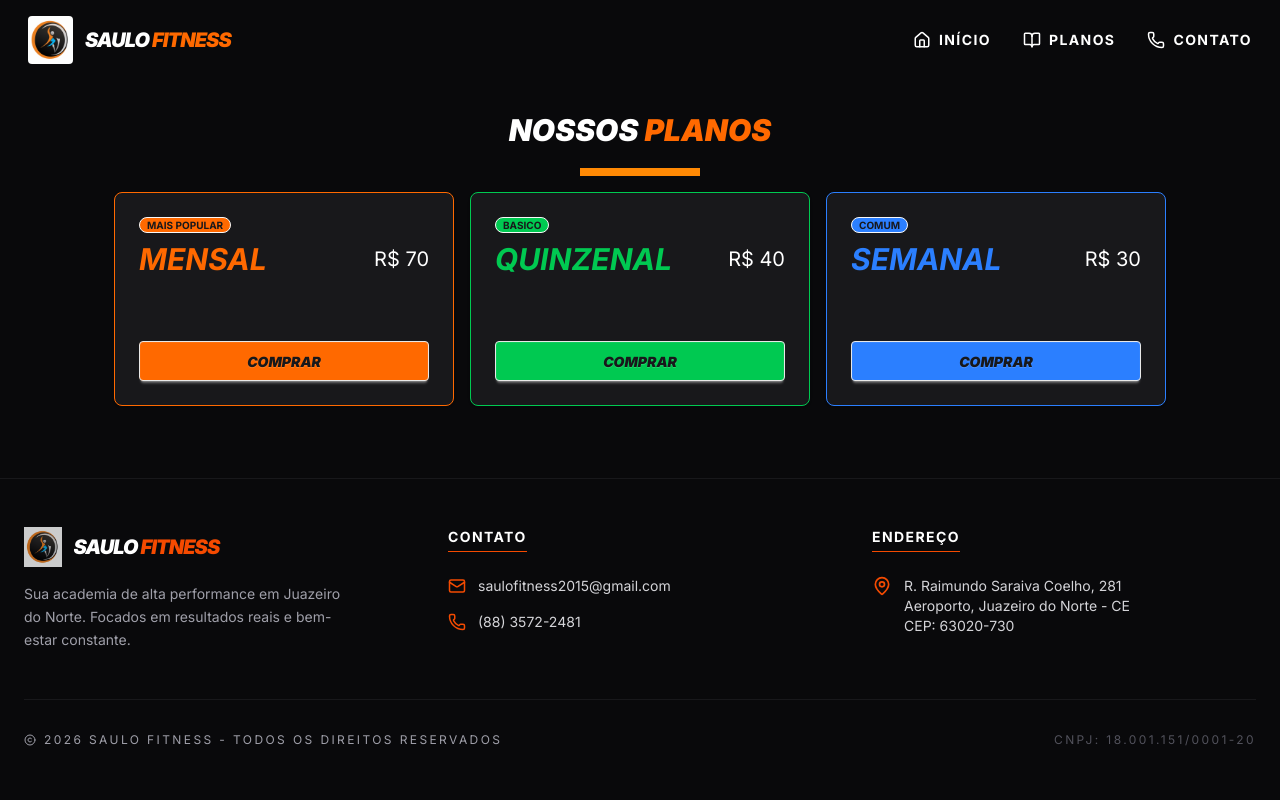
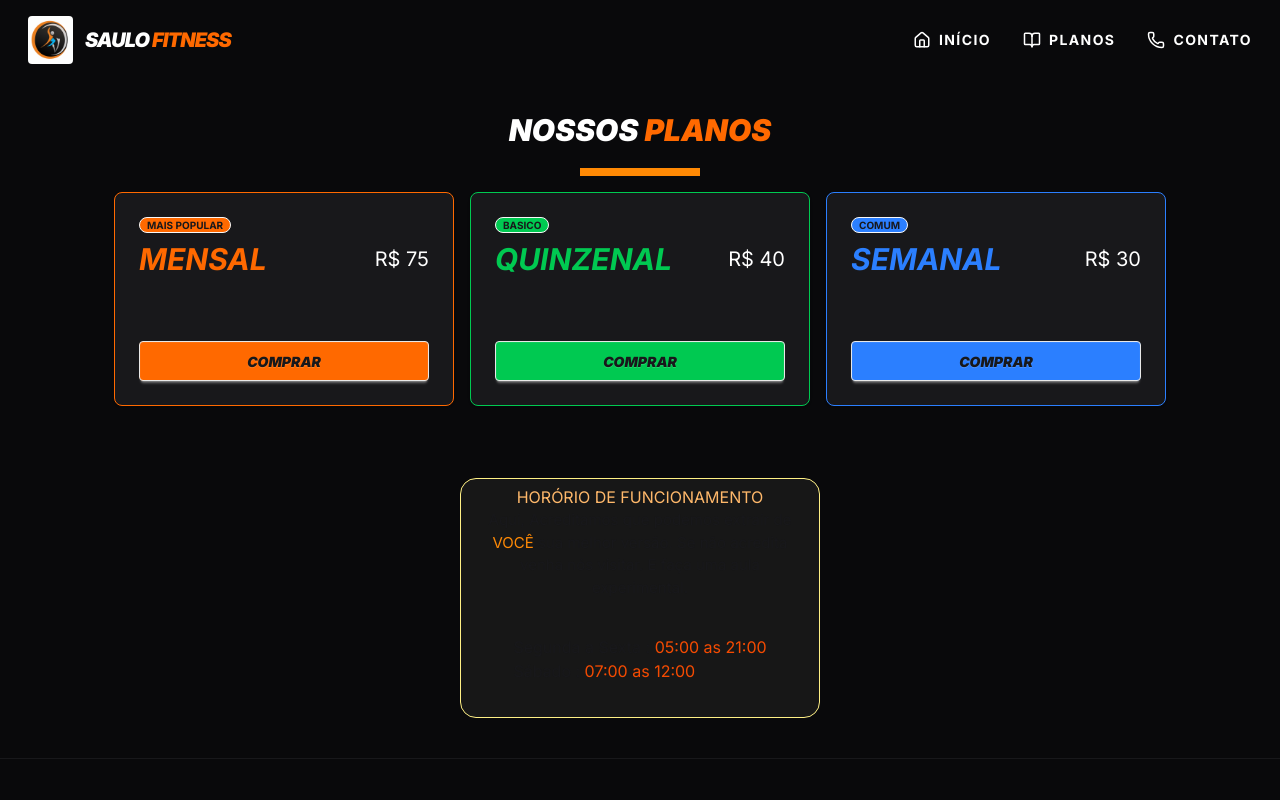
Before and after one commit to luizdev10/academia, a React (Vite) app: page /planos in a window 1280 px wide. Shown: the top 800 px of the page. Built offline with nearby package versions, Linux system fonts and the light colour scheme.

Commit message:
completed sales pages

```diff
--- a/src/app.jsx
+++ b/src/app.jsx
@@ -5,6 +5,7 @@ import IntroHome from "./pages/Home/IntroHome";
 import Atividades from "./pages/Home/Atividades";
 import Contato from "./pages/Home/Contato";
 import Planos from "./pages/Planos/Planos";
+
 
 function App() {
   return (
@@ -27,6 +28,7 @@ function App() {
           <Route path="/planos" element={<Planos />} />
 
 
+
           <Route path="*" element={<Navigate to="/" />} />
         </Routes>
 
--- a/src/pages/Home/IntroHome.jsx
+++ b/src/pages/Home/IntroHome.jsx
@@ -22,9 +22,6 @@ function IntroHome() {
           </p>
         </div>
       </div>
-
-
-      <div className="absolute bottom-0 left-0 w-full h-24 bg-gradient-to-t from-black to-transparent"></div>
     </section>
   );
 }
--- a/src/pages/Planos/Planos.jsx
+++ b/src/pages/Planos/Planos.jsx
@@ -1,10 +1,12 @@
+import Horario from "./horario"
+
 function Planos() {
 
     const listaPlano = [
         {
             periodo: "Mensal",
             status: "Mais Popular",
-            preco: "R$ 70",
+            preco: "R$ 75",
             corBorda: "border-orange-500",
             corBotao: "bg-orange-500",
             corTexto: "text-orange-500"
@@ -61,6 +63,7 @@ function Planos() {
                     })}
                 </div>
             </div>
+            <Horario />
         </section>
     );
 }
--- a/src/pages/Planos/horario.jsx
+++ b/src/pages/Planos/horario.jsx
@@ -0,0 +1,17 @@
+function Horario() {
+    return (
+        <>
+            <section className="flex justify-center mt-10" >
+                <div className="h-60 w-90 bg-neutral-900 rounded-2xl border border-yellow-200 flex flex-col items-center">
+                    <h2 className="text-black-100 uppercase text-center mt-1.5  text-orange-300">horório de funcionamento</h2>
+                    <p className="text-[15px] w-80 text-center">Aqui, Acreditamos que podemos extrair de <span className="text-orange-400">VOCÊ</span> sua melhor versão. Se não acredita venha nós visitar. E faça uma aula experimental.</p>
+                    <div className="mt-9">
+                        <p>Segunda a Sexta : <span className="text-orange-600">05:00 as 21:00</span></p>
+                        <p>Sábado : <span className="text-orange-600">07:00 as 12:00</span></p>
+                    </div>
+                </div>
+            </section>
+        </>
+    )
+}
+export default Horario;
```
Also changed, not shown: 4 other files (tests, documents, lock files or other folders).
